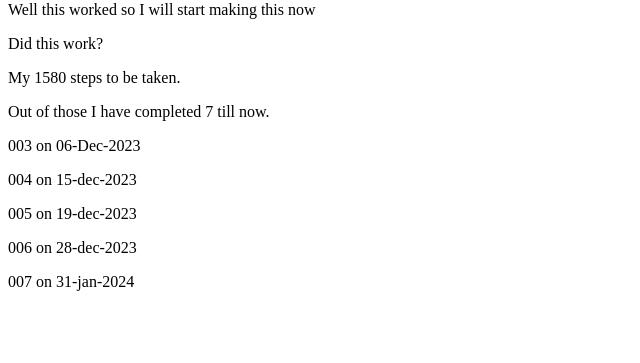
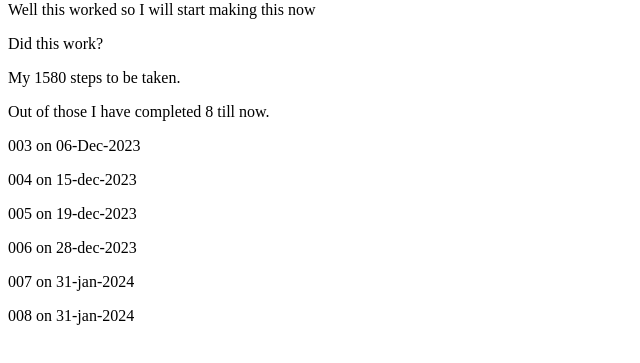
Before and after one commit to ayushrajarya/ayushrajarya.github.io, a plain HTML site: page index.html in a window 1280 px wide. Shown: the part 105-468 px from the top of the page, without its empty margins (0-640 px from the left). Drawn offline with Linux system fonts and the light colour scheme.

Commit message:
Update index.html

```diff
--- a/index.html
+++ b/index.html
@@ -8,11 +8,12 @@
   <p>Well this worked so I will start making this now</p>
   <p>Did this work?</p>
   <p>My 1580 steps to be taken.</p>
-  <p>Out of those I have completed 7 till now.</p>
+  <p>Out of those I have completed 8 till now.</p>
     <p>003 on 06-Dec-2023</p>
   <p>004 on 15-dec-2023</p>
   <p>005 on 19-dec-2023</p>
   <p>006 on 28-dec-2023</p>
   <p>007 on 31-jan-2024</p>
+  <p>008 on 31-jan-2024</p>
 </body>
 </html>
```
